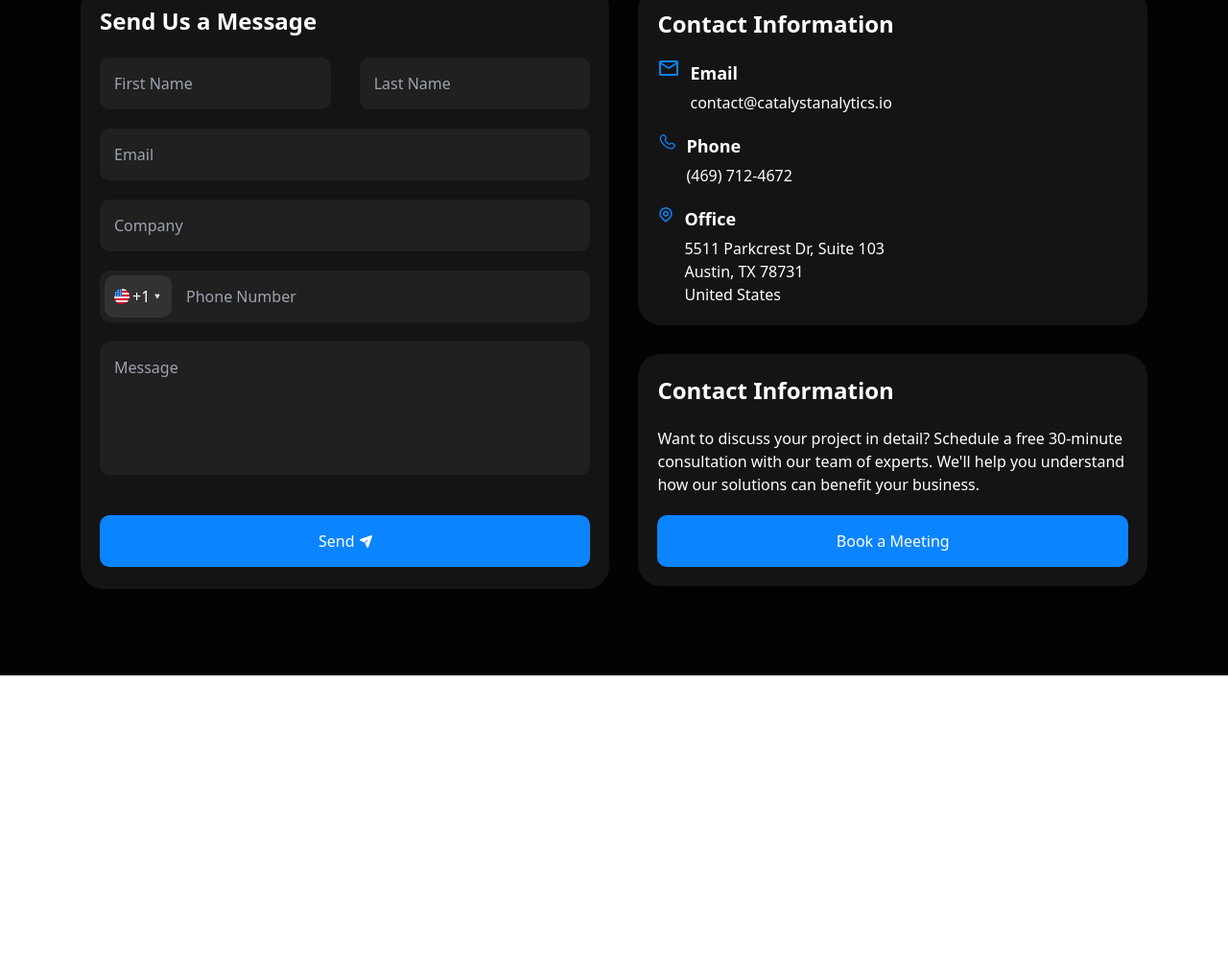
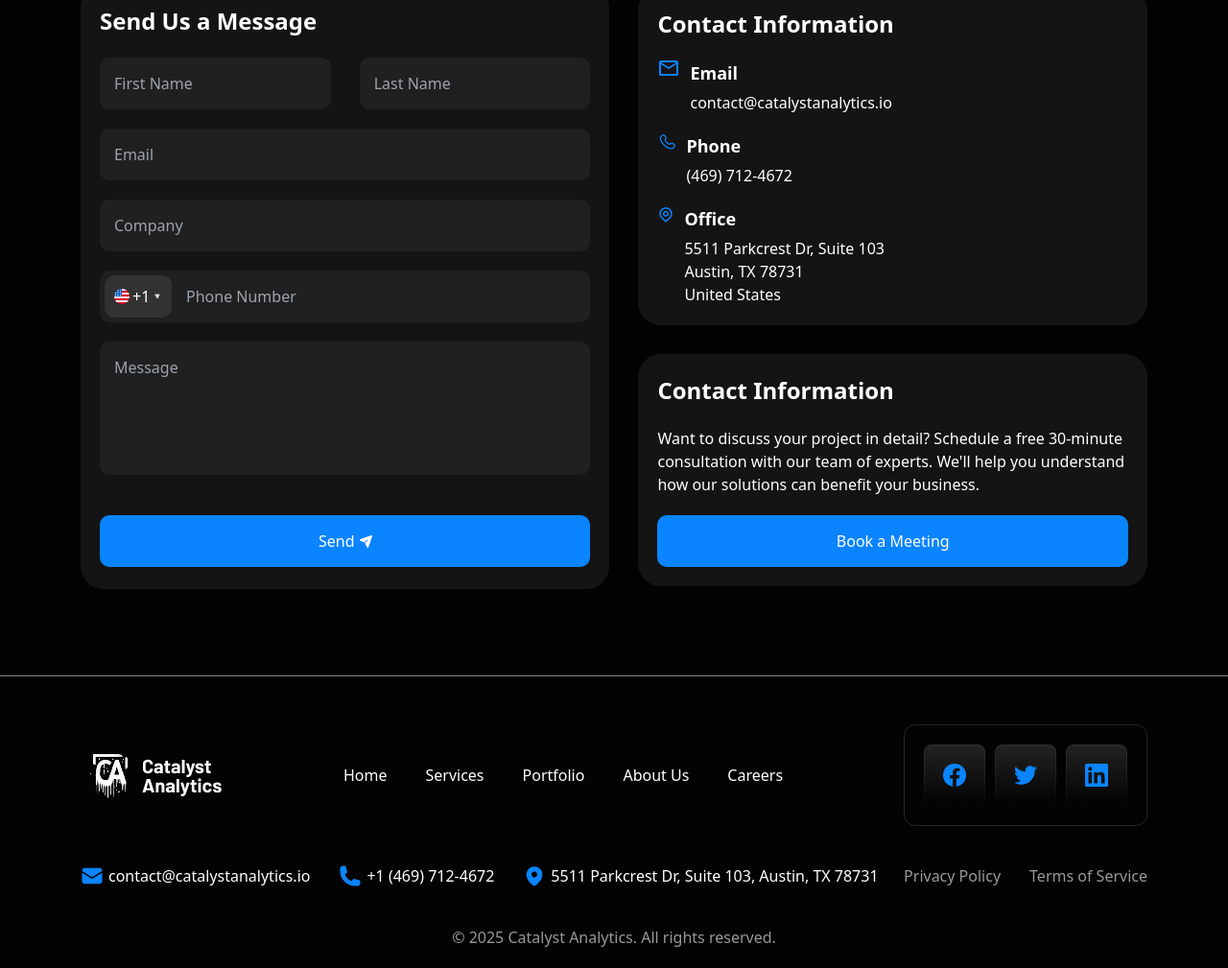
Before and after one commit to MuhammadEvazov/Exam, a website: page src/contact.html in a window 1280 px wide. Shown: the part 626-1635 px from the top of the page at 96% size. Before the commit the page ends 1330 px from the top, so only its background shows below. Drawn offline with nearby package versions, Linux system fonts and the light colour scheme; files that its build step writes are made by us from their sources.

Commit message:
footer done by page contact and the exam project is finished

```diff
--- a/src/contact.html
+++ b/src/contact.html
@@ -40,8 +40,10 @@
     </header>
 
     <main class="bg-[#030303] text-white lg:py-[70px]">
-        <section class="section2 p-[20px] lg:w-[90%] lg:m-auto lg:max-w-[1300px] flex flex-col items-center gap-[20px] lg:gap-[30px] lg:flex-row">
-            <aside class="flex flex-col items-start gap-[20px] p-[20px] bg-[#141414] rounded-[24px] w-[100%] relative lg:h-[630px]">
+        <section
+            class="section2 p-[20px] lg:w-[90%] lg:m-auto lg:max-w-[1300px] flex flex-col items-center gap-[20px] lg:gap-[30px] lg:flex-row">
+            <aside
+                class="flex flex-col items-start gap-[20px] p-[20px] bg-[#141414] rounded-[24px] w-[100%] relative lg:h-[630px]">
                 <h3 class="text-[20px] font-[600] lg:text-[24px]">Send Us a Message</h3>
                 <div class="flex flex-col items-start gap-[20px] lg:gap-[30px] w-[100%] lg:flex-row">
                     <input class="p-[15px] w-[100%] bg-[#202020] rounded-[10px]" type="text" placeholder="First Name">
@@ -94,13 +96,53 @@
                 </div>
                 <div class="flex flex-col items-start gap-[20px] p-[20px] bg-[#141414] rounded-[24px]">
                     <h3 class="text-[20px] font-[600] lg:text-[24px]">Contact Information</h3>
-                    <p class="font-[100] text">Want to discuss your project in detail? Schedule a free 30-minute consultation with our team of
+                    <p class="font-[100] text">Want to discuss your project in detail? Schedule a free 30-minute
+                        consultation with our team of
                         experts. We'll help you understand how our solutions can benefit your business.</p>
                     <button class="p-[15px] w-[100%] bg-[#0A84FF] rounded-[10px]">Book a Meeting</button>
                 </div>
             </aside>
         </section>
     </main>
+
+    <footer class="bg-[#030303] text-white pt-[30px] border-t-[1px] border-solid border-[#858585]">
+        <div class="p-[20px] lg:w-[90%] lg:m-auto lg:max-w-[1300px] flex flex-col lg:flex-row items-center justify-between gap-[20px]">
+            <img src="./Images/Logo (11).png" alt="">
+            <div class="flex items-center gap-[30px] lg:gap-[40px]">
+                <a class="hover:py-[7px] hover:px-[15px] hover:bg-[#3C3A40] rounded-[5px]" href="">Home</a>
+                <a class="hover:py-[7px] hover:px-[15px] hover:bg-[#3C3A40] rounded-[5px]" href="">Services</a>
+                <a class="hover:py-[7px] hover:px-[15px] hover:bg-[#3C3A40] rounded-[5px]" href="">Portfolio</a>
+                <a class="hover:py-[7px] hover:px-[15px] hover:bg-[#3C3A40] rounded-[5px]" href="">About Us</a>
+                <a class="hover:py-[7px] hover:px-[15px] hover:bg-[#3C3A40] rounded-[5px]" href="">Careers</a>
+            </div>
+            <div class="flex items-center gap-[10px] p-[20px] rounded-[12px] border-[1px] border-solid border-[#262626]">
+                <img src="./Images/Button.png" alt="">
+                <img src="./Images/Button (1).png" alt="">
+                <img src="./Images/Button (2).png" alt="">
+            </div>
+        </div>
+        <div class="p-[20px] lg:w-[90%] lg:m-auto lg:max-w-[1300px] flex flex-col lg:flex-row items-center justify-between gap-[20px]">
+            <div class="flex flex-col items-center gap-[5px] lg:flex-row lg:gap-[30px]">
+                <div class="flex items-center gap-[5px]">
+                    <img src="./Images/Icon (12).png" alt="">
+                    <p>contact@catalystanalytics.io</p>
+                </div>
+                <div class="flex items-center gap-[5px]">
+                    <img src="./Images/Icon (13).png" alt="">
+                    <p>+1 (469) 712-4672</p>
+                </div>
+                <div class="flex items-center gap-[5px]">
+                    <img src="./Images/Icon (14).png" alt="">
+                    <p>5511 Parkcrest Dr, Suite 103, Austin, TX 78731</p>
+                </div>
+            </div>
+            <div class="flex flex-col items-center gap-[5px] lg:flex-row lg:gap-[30px] text-[#98989A]">
+                <a>Privacy Policy</a>
+                <a>Terms of Service</a>
+            </div>
+        </div>
+        <p class="p-[20px] text-center text-[#98989A]">© 2025 Catalyst Analytics. All rights reserved.</p>
+    </footer>
 </body>
 
 </html>
```
